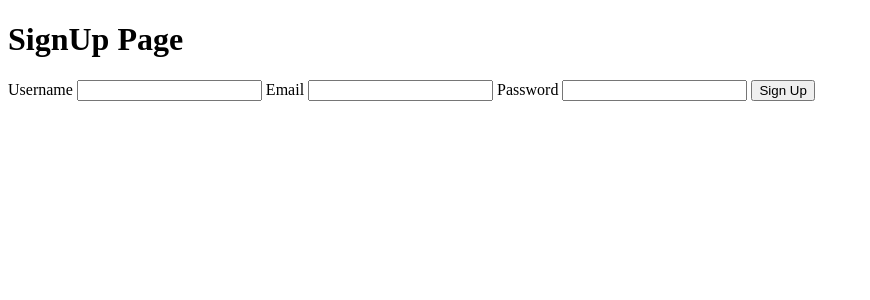
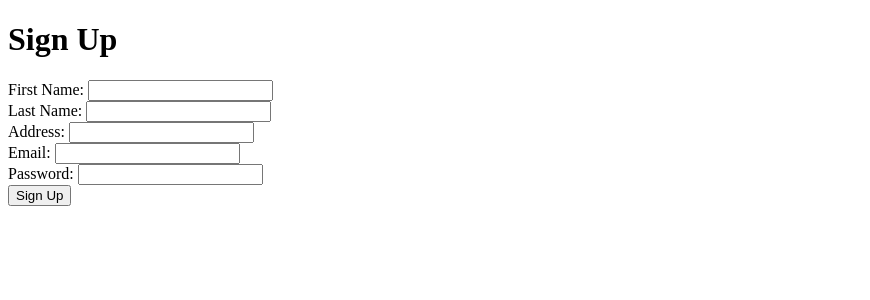
Before and after one commit to blwishom/product_retail_project, a Flask app: page /signup in a window 1280 px wide. Shown: the top 300 px of the page, without its empty margins (0-870 px from the left). Run offline with Flask 3, Linux system fonts and the light colour scheme.

Commit message:
signup form

```diff
--- a/templates/signup.html
+++ b/templates/signup.html
@@ -1,27 +1,36 @@
 <!DOCTYPE html>
 <html>
 <head>
-    <title>SignUp</title>
+  <title>Sign Up</title>
 </head>
 <body>
-    <h1>SignUp Page</h1>
-    {% if error %}
-        <p>{{ error }}</p>
-    {% endif %}
-    <form method="POST" action="/login">
+  <h1>Sign Up</h1>
 
-        <input type="hidden" name="csrf_token" value="{{ csrf_token }}">
+  <form method="POST" action="/signup">
+    <label for="first_name">First Name:</label>
+    <input type="text" id="first_name" name="first_name" required>
+    <br>
+    <label for="last_name">Last Name:</label>
+    <input type="text" id="last_name" name="last_name" required>
+    <br>
+    <label for="address">Address:</label>
+    <input type="address" id="address" name="address" required>
+    <br>
+    <label for="email">Email:</label>
+    <input type="email" id="email" name="email" required>
+    <br>
+    <label for="password">Password:</label>
+    <input type="password" id="password" name="password" required>
+    <br>
+    <button type="submit">Sign Up</button>
+  </form>
 
-        <label for="username">Username</label>
-        <input type="text" id="username" name="username" required>
-
-        <label for="email">Email</label>
-        <input type="email" id="email" name="email" required>
-
-        <label for="password">Password</label>
-        <input type="password" id="password" name="password" required>
-
-        <button type="submit">Sign Up</button>
-      </form>
+  {% if errors %}
+    <ul>
+      {% for error in errors %}
+        <li>{{ error }}</li>
+      {% endfor %}
+    </ul>
+  {% endif %}
 </body>
 </html>
```
